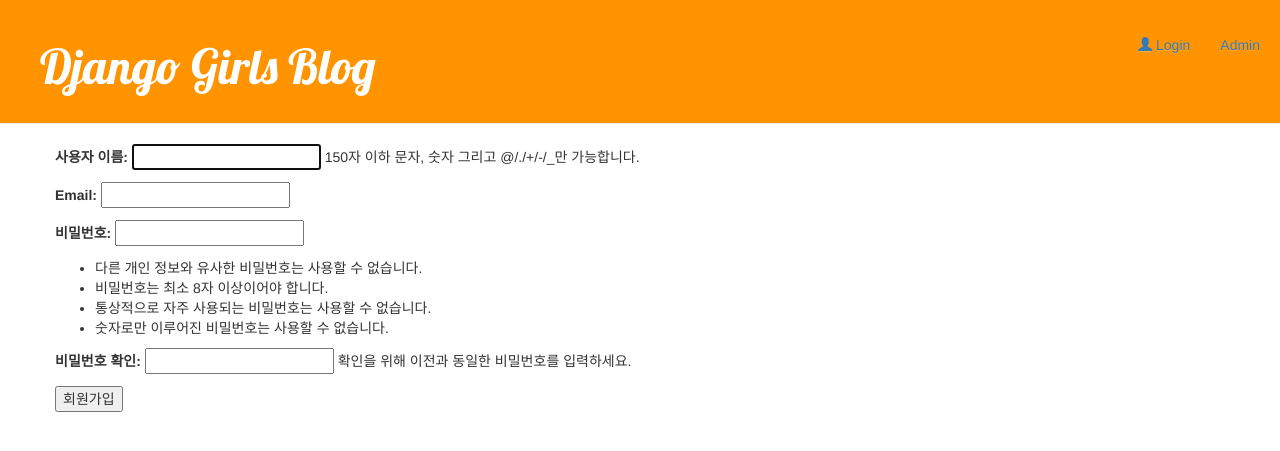
After one commit to rkfka8794/my-first-blog, a Django app: page /accounts/signup in a window 1280 px wide. The commit adds this page. Shown: the top 451 px of the page. Run offline with Django 3.2, Linux system fonts and the light colour scheme; some libraries are stand-ins or nearby versions.

Commit message:
complete

```diff
--- a/blog/forms.py
+++ b/blog/forms.py
@@ -1,3 +1,5 @@
+from django.contrib.auth.models import User
+from django.contrib.auth.forms import UserCreationForm
 from django import forms
 
 from .models import Post
@@ -7,3 +9,17 @@
     class Meta:
         model = Post
         fields = ('title', 'text',)
+
+class CreateUserForm(UserCreationForm): # 내장 회원가입 폼을 상속받아서 확장한다.
+    email = forms.EmailField(required=True) # 이메일 필드 추가
+
+    class Meta:
+        model = User
+        fields = ("username", "email", "password1", "password2")
+
+    def save(self, commit=True): # 저장하는 부분 오버라이딩
+        user = super(CreateUserForm, self).save(commit=False) # 본인의 부모를 호출해서 저장하겠다.
+        user.email = self.cleaned_data["email"]
+        if commit:
+            user.save()
+        return user
--- a/blog/templates/blog/base.html
+++ b/blog/templates/blog/base.html
@@ -9,6 +9,15 @@
     </head>
     <body>
     <div class="page-header">
+        <ul class="nav navbar-nav navbar-right">
+            {% if user.is_active %}
+            <li><a href="{%url 'login' %}"> <span class="glyphicon glyphicon-heart"></span> {{user.username}}</a></li>
+            <li><a href="{% url 'logout' %}">Logout</a></li>
+            {% else %}
+            <li><a href="{%url 'login' %}"> <span class="glyphicon glyphicon-user"></span> Login</a></li>
+            <li><a href="{% url 'admin:index' %}">Admin</a></li>
+            {% endif %}
+        </ul>
         {% if user.is_authenticated %}
         <a href="{% url 'post_new' %}" class="top-menu"><span class="glyphicon glyphicon-plus"></span></a>
         {% endif %}
--- /dev/null
+++ b/blog/templates/registration/signup.html
@@ -0,0 +1,10 @@
+{% extends 'blog/base.html' %}
+{% block content %}
+
+<form method="post" action="{% url 'signup' %}">
+{% csrf_token %}
+{{ form.as_p }}
+<button type="submit">회원가입</button>
+</form>
+
+{% endblock %}
--- a/blog/urls.py
+++ b/blog/urls.py
@@ -1,9 +1,14 @@
 from django.conf.urls import url
 from . import views
+from django.contrib.auth import views as auth_views
 
 urlpatterns = [
     url(r'^$', views.post_list, name='post_list'),
     url(r'^post/(?P<pk>\d+)/$', views.post_detail, name='post_detail'),
     url(r'^post/new/$', views.post_new, name='post_new'),
     url(r'^post/(?P<pk>\d+)/edit/$', views.post_edit, name='post_edit'),
+    url(r'^logout/$', auth_views.logout, {'next_page': '/'}),
+    url(r'^login/$', auth_views.login,  {'template_name':'memo_app/login.html'}),
+    url(r'^accounts/signup$', views.CreateUserView.as_view(), name = 'signup'),
+    url(r'^accounts/login/done$', views.RegisteredView.as_view(), name = 'create_user_done'),
 ]
--- a/blog/views.py
+++ b/blog/views.py
@@ -4,6 +4,20 @@
 from django.shortcuts import render, get_object_or_404
 from .forms import PostForm
 from django.shortcuts import redirect
+from django.views.generic import TemplateView
+from django.views.generic.edit import CreateView # 오브젝트를 생성하는 뷰 (form 혹은 model과 연결되서 새로운 데이터를 넣을 때 CreateView - generic view를 사용)
+# from django.contrib.auth.forms import UserCreationForm  >>  장고의 기본 회원가입 폼 (ID, PW만 확인한다 - 뒤에서 이메일 추가 커스터미아징 예정)
+from .forms import CreateUserForm # 장고의 기본 회원가입 폼을 커스터마이징 한 폼
+from django.core.urlresolvers import reverse_lazy # generic view에서는 reverse_lazy를 사용한다.
+
+class CreateUserView(CreateView): # generic view중에 CreateView를 상속받는다.
+    template_name = 'registration/signup.html' # 템플릿은?
+    form_class =  CreateUserForm # 푸슨 폼 사용? >> 내장 회원가입 폼을 커스터마지징 한 것을 사용하는 경우
+    # form_class = UserCreationForm >> 내장 회원가입 폼 사용하는 경우
+    success_url = reverse_lazy('create_user_done') # 성공하면 어디로?
+
+class RegisteredView(TemplateView): # generic view중에 TemplateView를 상속받는다.
+    template_name = 'registration/signup_done.html' # 템플릿은?
 
 def post_list(request):
     posts = Post.objects.filter(published_date__lte=timezone.now()).order_by('published_date')
--- a/mysite/settings.py
+++ b/mysite/settings.py
@@ -31,13 +31,14 @@
 # Application definition
 
 INSTALLED_APPS = [
+    'blog',
     'django.contrib.admin',
     'django.contrib.auth',
     'django.contrib.contenttypes',
     'django.contrib.sessions',
     'django.contrib.messages',
     'django.contrib.staticfiles',
-    'blog',
+
 ]
 
 MIDDLEWARE = [
@@ -120,3 +121,5 @@
 
 STATIC_URL = '/static/'
 STATIC_ROOT = os.path.join(BASE_DIR, 'static')
+
+LOGIN_REDIRECT_URL = '/'
--- a/mysite/urls.py
+++ b/mysite/urls.py
@@ -19,4 +19,5 @@
 urlpatterns = [
     url(r'^admin/', admin.site.urls),
     url(r'', include('blog.urls')),
+    url(r'^accounts/', include('django.contrib.auth.urls')),
 ]
```
Also changed, not shown: blog/templates/registration/logged_out.html (added, +7 -0 lines), blog/templates/registration/login.html (added, +26 -0 lines), blog/templates/registration/signup_done.html (added, +8 -0 lines).
